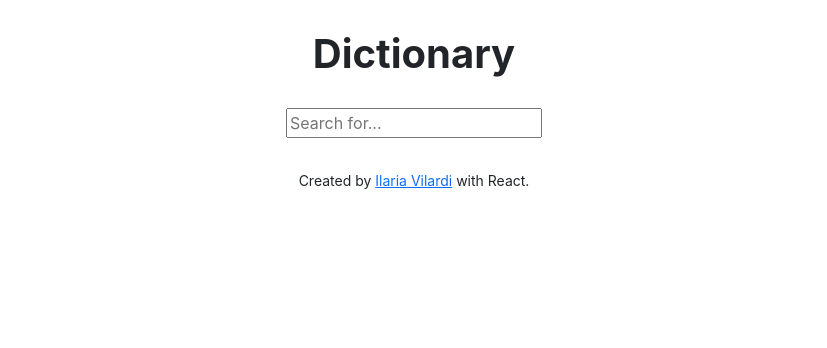
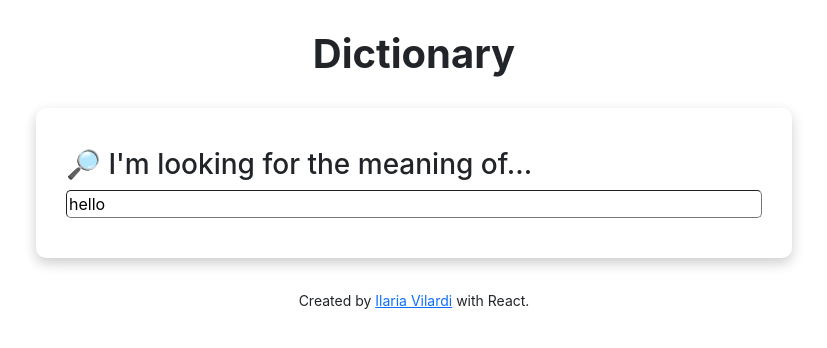
Before and after one commit to Yeobie/dictionary-app, a React (Create React App) app: page / in a window 1280 px wide. Shown: the top 348 px of the page, without its empty margins (226-1053 px from the left). Built offline with nearby package versions, Linux system fonts and the light colour scheme; no server answers.

Commit message:
Started styling the form

```diff
--- a/src/App.js
+++ b/src/App.js
@@ -6,7 +6,7 @@ function App() {
     <div className="App">
       <div className="container-fluid">
         <main>
-          <Dictionary />
+          <Dictionary defaultKeyword="hello" />
         </main>
         <footer className="Credits">
           <small>
--- a/src/Dictionary.css
+++ b/src/Dictionary.css
@@ -1,3 +1,16 @@
 form {
   text-align: center;
 }
+
+.Dictionary section {
+  padding: 40px 30px;
+  border-radius: 10px;
+  margin: 30px 250px;
+  box-shadow: 0px 5px 13px rgba(0, 0, 0, 0.2);
+}
+
+.Dictionary input {
+  width: 100%;
+  border-radius: 5px;
+  border-width: 1px;
+}
--- a/src/Dictionary.js
+++ b/src/Dictionary.js
@@ -3,36 +3,54 @@ import React, { useState } from "react";
 import "./Dictionary.css";
 import Results from "./Results";
 
-export default function Dictionary() {
-  let [keyword, setKeyword] = useState("");
+export default function Dictionary(props) {
+  let [keyword, setKeyword] = useState(props.defaultKeyword);
   let [results, setResults] = useState(null);
+  let [loaded, setLoaded] = useState(false);
 
   function handleResponse(response) {
     setResults(response.data[0]);
   }
 
+  function search() {
+    let apiUrl = `https://api.dictionaryapi.dev/api/v2/entries/en/${keyword}`;
+    axios.get(apiUrl).then(handleResponse);
+  }
+
   function wordSearch(event) {
     event.preventDefault();
-
-    let apiUrl = `https://api.dictionaryapi.dev/api/v2/entries/en/${keyword}`;
-    axios.get(apiUrl).then(handleResponse);
+    search();
   }
 
   function handleKeywordChange(event) {
     setKeyword(event.target.value);
   }
 
+  function load() {
+    search();
+    setLoaded(true);
+  }
+
+  if (loaded) {
     return (
       <div className="Dictionary">
         <h1 className="fw-bold">Dictionary</h1>
+        <section>
+          <h3>🔎 I'm looking for the meaning of...</h3>
           <form onSubmit={wordSearch}>
             <input
               type="search"
               placeholder="Search for..."
+              defaultValue={props.defaultKeyword}
               onChange={handleKeywordChange}
             ></input>
           </form>
+        </section>
         <Results results={results} />
       </div>
     );
+  } else {
+    load();
+    return "Loading...";
   }
+}
```
Lines whose indentation alone changed are shown as unchanged.
